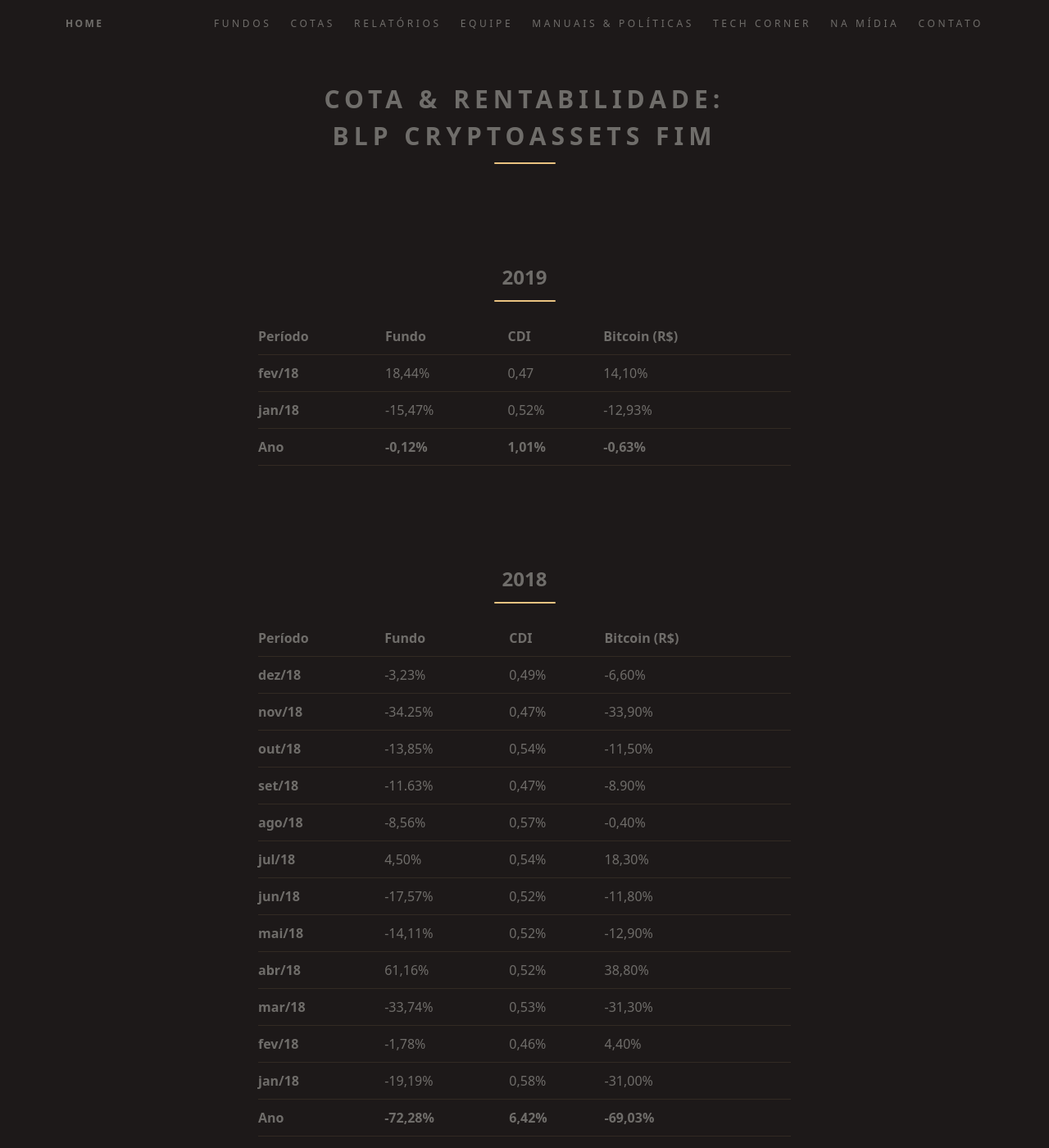
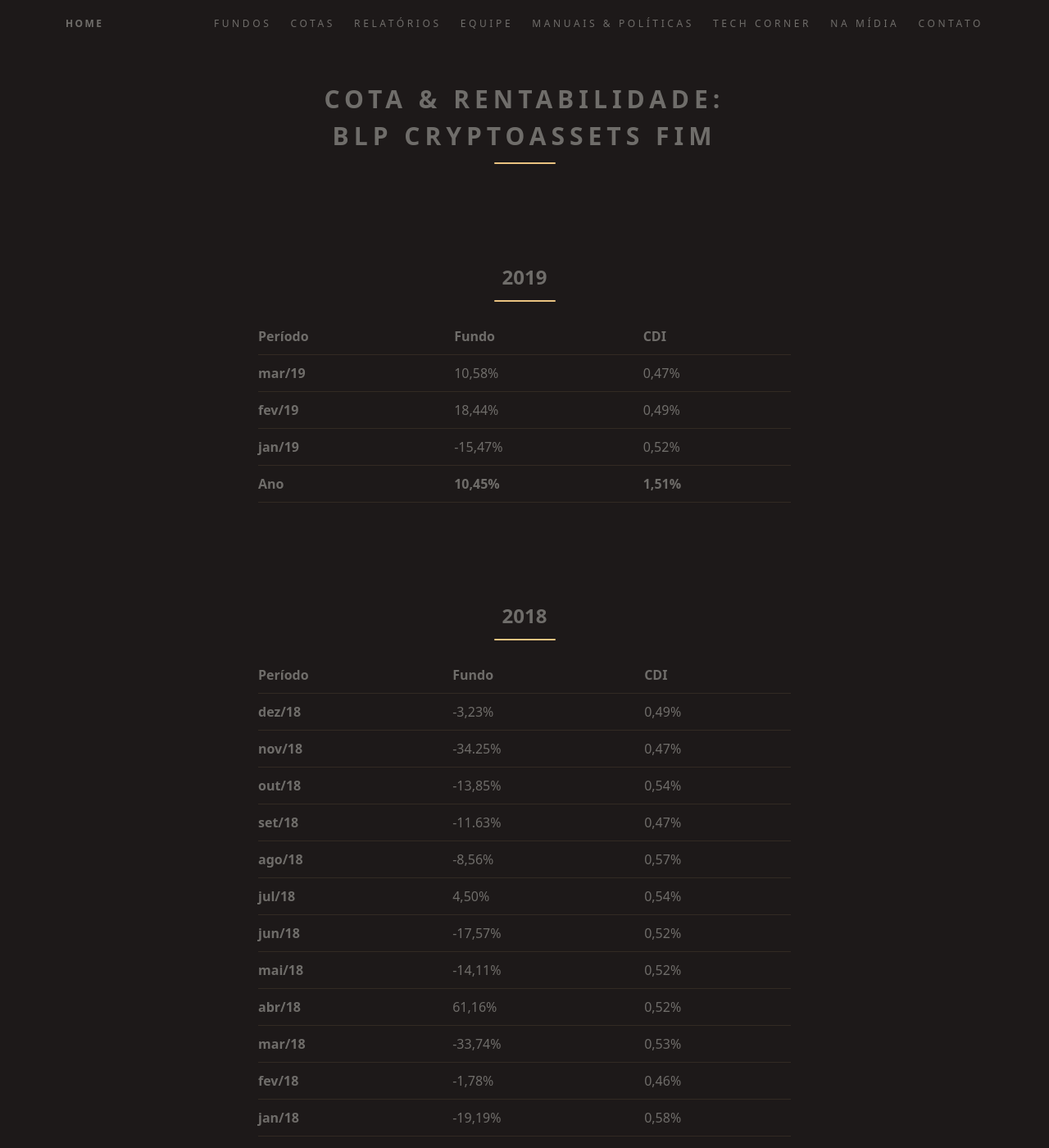
Before and after one commit to ateliedetemas/blpcrypto, a Jekyll site: the page built from rentabilidade/assets-fim.md, in a window 1280 px wide and 1400 px high. Shown: the whole window at 82% size. Built offline with Jekyll 4.4.1, drawn with Linux system fonts in a browser that asks for light colours.

Commit message:
Update assets-fim.md

```diff
--- a/rentabilidade/assets-fim.md
+++ b/rentabilidade/assets-fim.md
@@ -6,26 +6,27 @@ title: "Cota & Rentabilidade: BLP CryptoAssets FIM"
 
 ## 2019
 
-Período | Fundo | CDI | Bitcoin (R$)
----|---|---|---
-**fev/18** | 18,44% | 0,47 | 14,10%
-**jan/18** | -15,47% | 0,52% | -12,93%
-**Ano**  | **-0,12%** | **1,01%** | **-0,63%**
+Período | Fundo | CDI
+---|---|---
+**mar/19** | 10,58% | 0,47%
+**fev/19** | 18,44% | 0,49%
+**jan/19** | -15,47% | 0,52%
+**Ano**  | **10,45%** | **1,51%**
 
 ## 2018
 
-Período | Fundo | CDI | Bitcoin (R$)
+Período | Fundo | CDI
 ---|---|---|---
-**dez/18** | -3,23% |  0,49% |  -6,60%
-**nov/18**  | -34.25%  | 0,47%  | -33,90%
-**out/18** | -13,85% | 0,54% | -11,50%
-**set/18** | -11.63% | 0,47% | -8.90%
-**ago/18** | -8,56% | 0,57% | -0,40%
-**jul/18** | 4,50% | 0,54% | 18,30%
-**jun/18** | -17,57% | 0,52% | -11,80%
-**mai/18** | -14,11% | 0,52% | -12,90%
-**abr/18** | 61,16% | 0,52% | 38,80%
-**mar/18** | -33,74% | 0,53% | -31,30%
-**fev/18** | -1,78% | 0,46% | 4,40%
-**jan/18** | -19,19% | 0,58% | -31,00%
-**Ano**  | **-72,28%** | **6,42%** | **-69,03%**
+**dez/18** | -3,23% |  0,49%
+**nov/18**  | -34.25%  | 0,47%
+**out/18** | -13,85% | 0,54%
+**set/18** | -11.63% | 0,47%
+**ago/18** | -8,56% | 0,57%
+**jul/18** | 4,50% | 0,54%
+**jun/18** | -17,57% | 0,52%
+**mai/18** | -14,11% | 0,52%
+**abr/18** | 61,16% | 0,52%
+**mar/18** | -33,74% | 0,53%
+**fev/18** | -1,78% | 0,46%
+**jan/18** | -19,19% | 0,58%
+**Ano**  | **-72,27%** | **6,42%**
```
